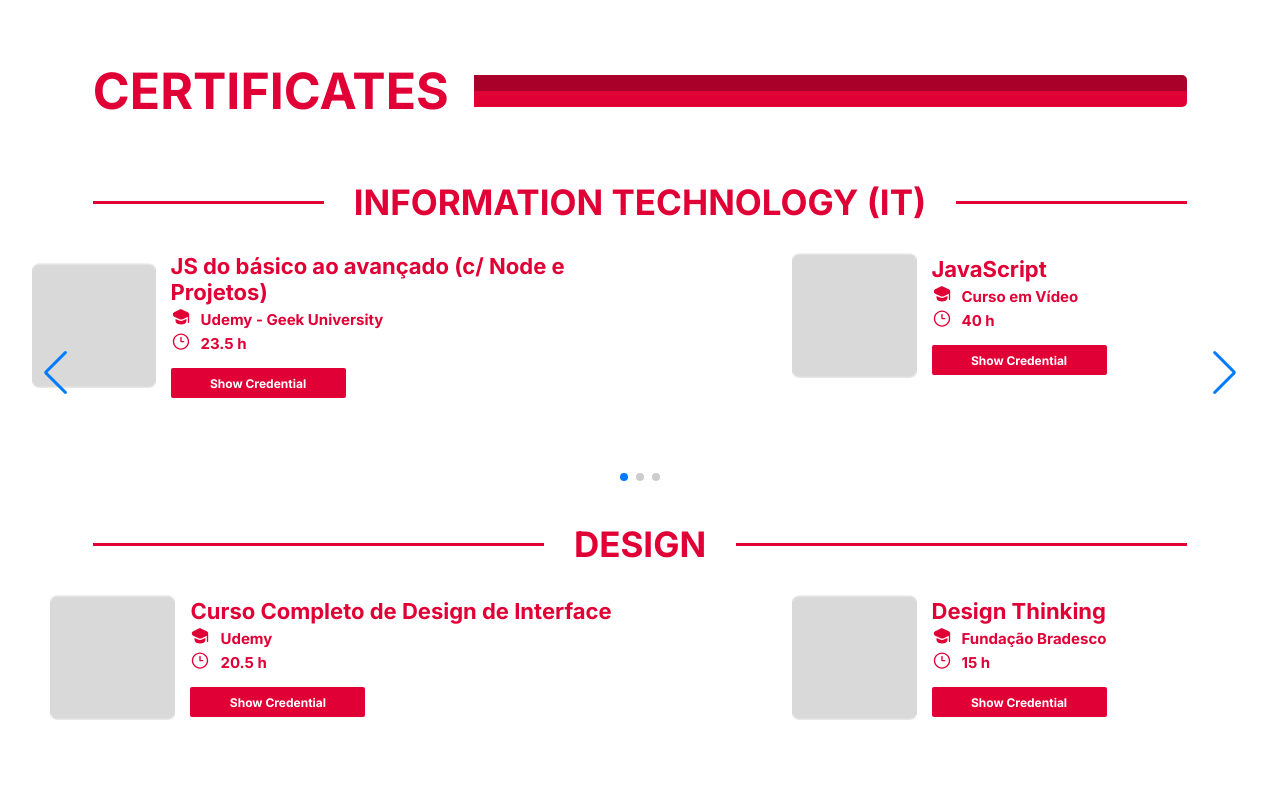
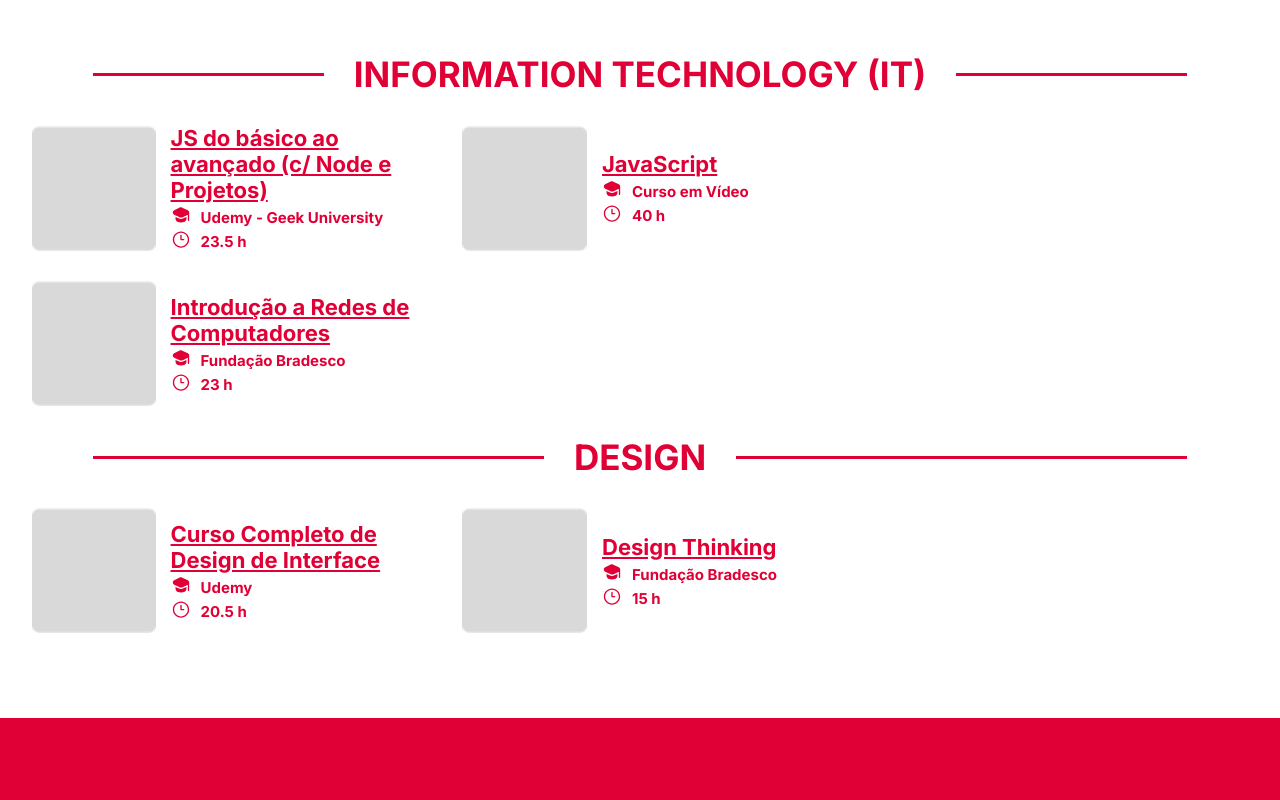
Before and after one commit to lucasoriental2/lucasoriental, a React (Vite) app: page / in a window 1280 px wide. Shown: the part 3740-4540 px from the top of the page. Built offline with nearby package versions, Linux system fonts and the light colour scheme; data requests are answered from the project's data file.

Commit message:
more changes about certificate section

```diff
--- a/src/App.scss
+++ b/src/App.scss
@@ -616,9 +616,6 @@
   }
 }
 
-.EAS-skills {
-  flex-direction: column;
-}
 
 .EAS-skills-picture {
   width: 125px;
@@ -629,6 +626,35 @@
     width: 60px;
     height: 60px;
   }
+}
+
+.container-certificates{
+  margin: 0 auto;
+  /* display: flex;
+  justify-content: center;
+  align-items: center; */
+  /* margin: 0 auto; */
+  /* width: 100%; */
+}
+
+.allCertificates {
+  display: flex;
+  align-items: center;
+  justify-content: flex-start;
+  margin: 0 auto;
+  flex-wrap: wrap;
+  gap: 30px;
+}
+
+.EAS-certificates {
+  display: flex;
+  align-items: center;
+  width: 80%;
+  max-width: 400px;
+  //margin: 0 auto;
+  //align-items: center;
+  //justify-content: center;
+  //max-width: 70vw;
 }
 
 .EAS-certificates-picture {
@@ -671,30 +697,6 @@
   }
 }
 
-.swipe-view-skills {
-  height: 300px;
-  padding: 0 10%;
-  max-width: 95vw;
-
-  @media (max-width: 1000px) {
-    height: 200px;
-  }
-}
-
-.swipe-view-certificate {
-  height: 240px;
-  padding: 0 10%;
-  max-width: 95vw;
-
-  @media (max-width: 1096px) {
-    height: 200px;
-  }
-
-  @media (max-width: 853px) {
-    height: 160px;
-  }
-}
-
 .EAS-certificates-div-icon-text {
   display: flex;
   align-items: center;
@@ -712,7 +714,25 @@
   }
 }
 
-.EAS-certificates-button {
+.EAS-certificates-title {
+  font-size: 22px;
+  font-weight: 700;
+  color: var(--RedLight);
+  text-align: start;
+  text-decoration: underline;
+  cursor: pointer;
+
+  @media (max-width: 1000px) {
+    font-size: 20px;
+  }
+}
+
+.EAS-certificates-title-link{
+  border: none;
+  background: none;
+}
+
+/* .EAS-certificates-button {
   margin-top: 15px;
   width: 175px;
   height: 30px;
@@ -730,7 +750,7 @@
     font-size: 10px;
     margin-top: 4px;
   }
-}
+} */
 
 .EAS-certificates-div {
   margin-left: 15px;
@@ -738,13 +758,6 @@
 
 //------------------------------------------------------------------------------
 //------------------------------------------------------------------------------
-
-.allCertificates {
-  justify-content: center;
-  display: flex;
-  align-items: center;
-  flex-direction: row;
-}
 
 .allSkills {
   justify-content: center;
@@ -758,6 +771,7 @@
   display: flex;
   margin: 0 20px;
   align-items: center;
+  flex-direction: column;
 }
 
 .EAS-skills-title {
@@ -774,23 +788,9 @@
   }
 }
 
-.EAS-certificates-title {
-  font-size: 22px;
-  font-weight: 700;
-  color: var(--RedLight);
 
-  @media (max-width: 1000px) {
-    font-size: 20px;
-  }
-}
 
-.EAS-certificates {
-  display: flex;
-  margin: 0 auto;
-  align-items: center;
-  justify-content: center;
-  max-width: 70vw;
-}
+
 
 .job-title {
   font-weight: 700;
--- a/src/components/sections/education-and-skills-page/common/certificates.jsx
+++ b/src/components/sections/education-and-skills-page/common/certificates.jsx
@@ -1,26 +1,26 @@
-import { useState, useEffect } from "react";
+import { useState, /* useEffect */ } from "react";
 import CapCourseLightSVG from "../../../../assets/light_theme/cap_course_SVG";
 import ClockLightSVG from "../../../../assets/light_theme/clock_SVG";
 import certificatePicture from "../../../../assets/pictures/picture_certificate.png";
 
-import { Navigation, Pagination } from "swiper/modules";
+/* import { Navigation, Pagination } from "swiper/modules";
 
-import { Swiper, SwiperSlide } from "swiper/react";
+import { Swiper, SwiperSlide } from "swiper/react"; */
 
 import CertModal from "./modals/certModal";
 
 // Import Swiper styles
-import "swiper/css";
-import "swiper/css/navigation";
+/* import "swiper/css";
+import "swiper/css/navigation"; */
 
 export default function Certificates(props) {
-  const [itemsPerPage, setItemsPerPage] = useState(4);
+  /* const [itemsPerPage, setItemsPerPage] = useState(4); */
 
   const [selectedCourse, setSelectedCourse] = useState(null);
 
   const [modalOpen, setModalOpen] = useState(false);
 
-  useEffect(() => {
+  /* useEffect(() => {
     const updateItemsPerPage = () => {
       const width = window.innerWidth;
       if (width < 854) {
@@ -39,11 +39,12 @@ export default function Certificates(props) {
     return () => {
       window.removeEventListener("resize", updateItemsPerPage);
     };
-  }, []);
+  }, []); */
 
   return (
+    <div className="container-certificates">
       <div className="allCertificates">
-      <Swiper
+        {/* <Swiper
         navigation={true}
         slidesPerView={itemsPerPage}
         spaceBetween={20}
@@ -51,18 +52,25 @@ export default function Certificates(props) {
         pagination={{ clickable: true }}
         modules={[Navigation, Pagination]}
         className="swipe-view-certificate"
-      >
+      > */}
         {props.data.map((certificate, index) => {
           return (
-            <SwiperSlide key={index}>
-              <div className="EAS-certificates">
+            <div className="EAS-certificates" key={certificate.id}>
               <img
                 alt="credential_img"
                 src={certificatePicture}
                 className="EAS-certificates-picture"
               />
               <div className="EAS-certificates-div">
+                <button
+                  className="EAS-certificates-title-link"
+                  onClick={() => {
+                    setModalOpen(true);
+                    setSelectedCourse(index);
+                  }}
+                >
                   <p className="EAS-certificates-title">{certificate.course}</p>
+                </button>
                 <div className="EAS-certificates-div-icon-text">
                   <CapCourseLightSVG />
                   <p className="EAS-certificates-div-text">
@@ -75,19 +83,15 @@ export default function Certificates(props) {
                     {certificate.time} h
                   </p>
                 </div>
-                  <button className="EAS-certificates-button" onClick={() => {
-                    setModalOpen(true)
-                    setSelectedCourse(index);
-                  }}>
-                    Show Credential
-                  </button>
               </div>
+              {modalOpen && selectedCourse === index && (
+                <CertModal setOpenModal={setModalOpen} />
+              )}
             </div>
-            </SwiperSlide>
           );
         })}
-        {modalOpen && selectedCourse === index && <CertModal setOpenModal={setModalOpen} />}
-      </Swiper>
+        {/* </Swiper> */}
+      </div>
     </div>
   );
 }
```
Lines whose indentation alone changed are shown as unchanged.
